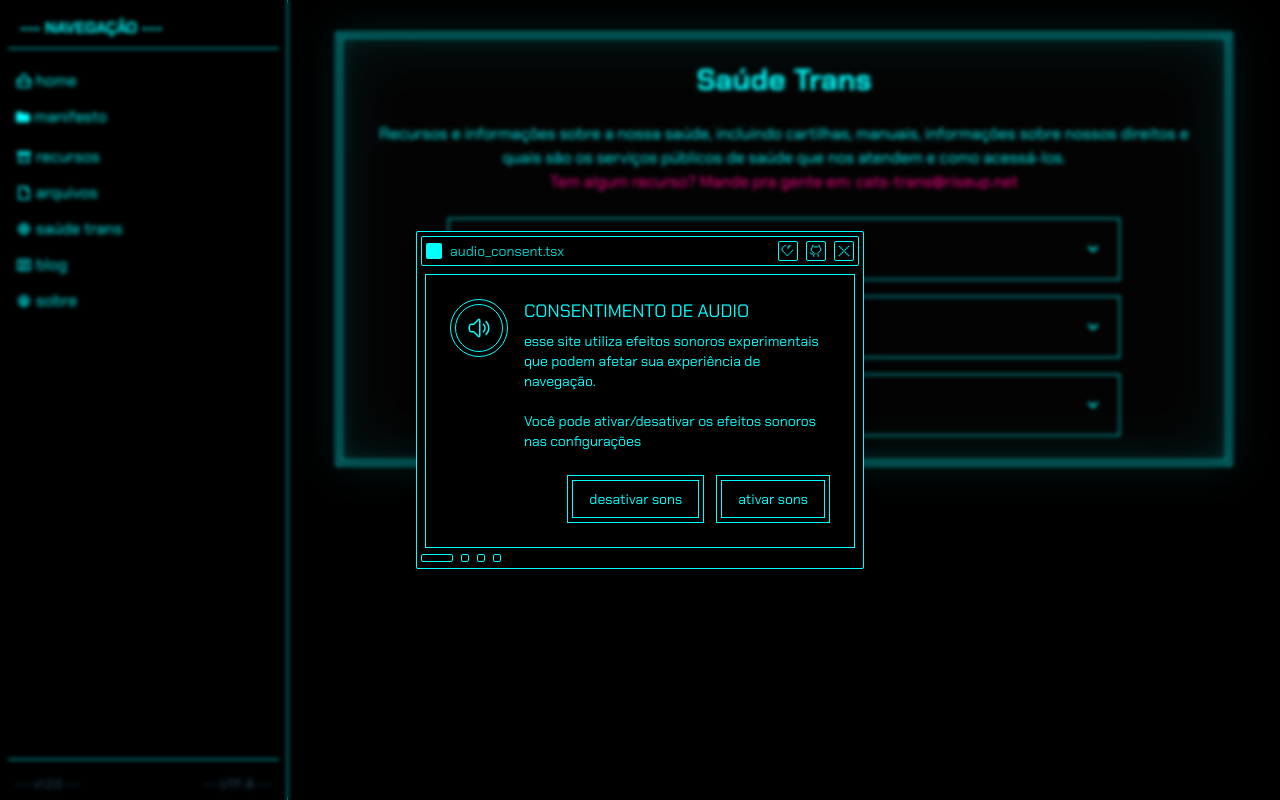
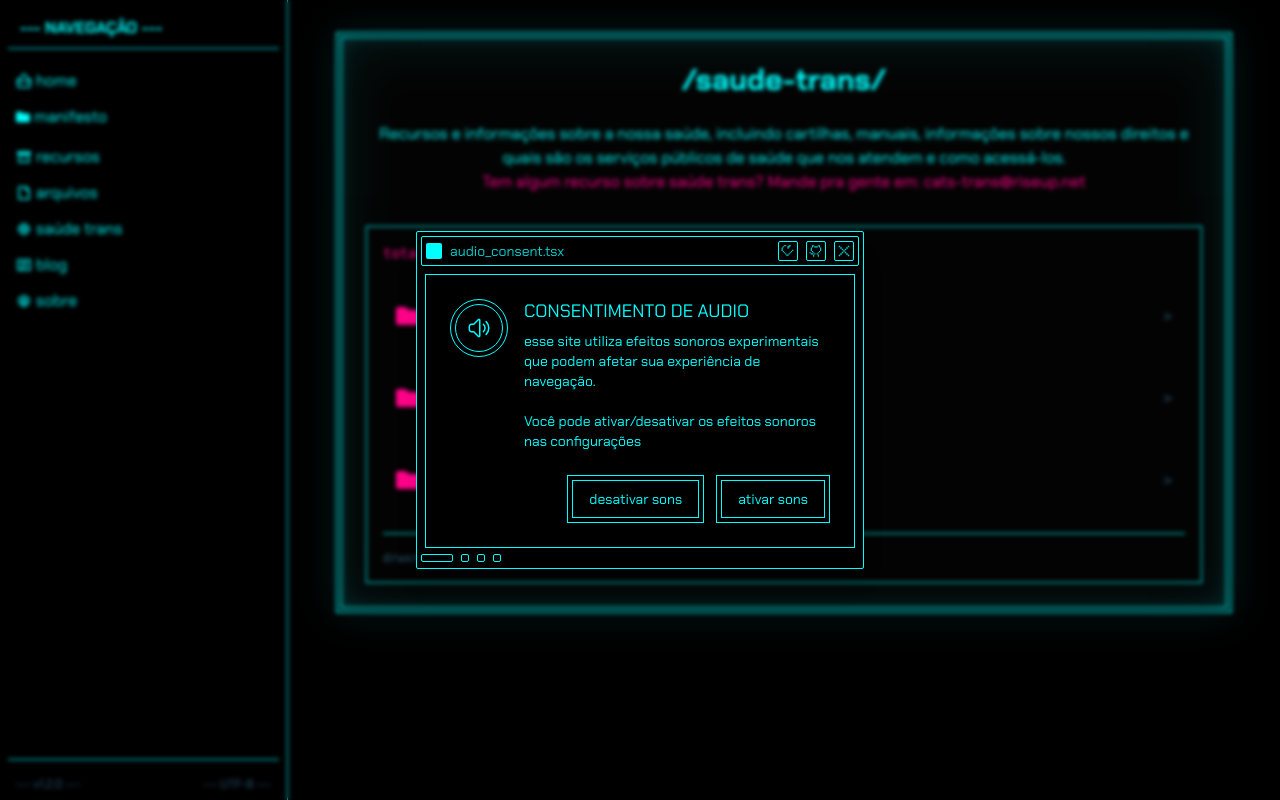
Before and after one commit to Coletivo-Anarquista-Trans/site, a Next.js app: page /saude-trans in a window 1280 px wide. Built offline with nearby package versions, Linux system fonts and the light colour scheme.

Commit message:
feat: atualizando página saúde trans e adicionando casas

```diff
--- /dev/null
+++ b/src/app/saude-trans/casas-acolhimento/page.tsx
@@ -0,0 +1,91 @@
+"use client";
+
+import CyberContainer from "@/components/atoms/CyberContainer";
+
+export default function CasasAcolhimento() {
+    return (
+        <CyberContainer className="min-h-screen flex flex-col items-center overflow-x-hidden px-4 py-8">
+            <CyberContainer className="w-full max-w-4xl border border-accent1 p-1 crt-screen crt-curvature crt-reflection granular-effect">
+                <CyberContainer className="border border-accent1 p-6">
+                    <CyberContainer className="text-2xl sm:text-3xl font-bold text-accent1 mb-6 text-center">
+                        Casas de acolhimento
+                    </CyberContainer>
+
+                    <CyberContainer className="text-accent1 space-y-6">
+                        <section id="casa-1">
+                            <h2 className="text-xl font-bold text-accent5 mb-4">Casa 1</h2>
+                            <p className="text-accent1 mb-4">
+                                Casa de acolhida de jovens LGBT+, centro cultural e clínica de saúde mental gratuita.
+                            </p>
+                            <div className="space-y-2">
+                                <ul className="list-disc list-inside">
+                                    <li>Endereço: Rua Adoniran Barbosa, 151 - Bela Vista, São Paulo - SP</li>
+                                    <li>Contato: contato@casaum.org</li>
+                                    <li>Instagram: @casaum</li>
+                                    <li>Site: <a href="https://www.casaum.org" target="_blank" rel="noopener noreferrer" className="text-accent1 hover:underline">https://www.casaum.org</a></li>
+                                </ul>
+                            </div>
+                        </section>
+
+                        <section id="casa-2">
+                            <h2 className="text-xl font-bold text-accent5 mb-4">Casa Nem</h2>
+                            <p className="text-accent1 mb-4">
+                                Centro de acolhida LGBTQIAPN+ (com atendimento noturno).
+                            </p>
+                            <div className="space-y-2">
+                                <ul className="list-disc list-inside">
+                                    <li>Endereço: Rio de Janeiro - RJ</li>
+                                    <li>Contato: (21) 96519-2569</li>
+                                    <li>Instagram: @casanem_</li>
+                                </ul>
+                            </div>
+                        </section>
+
+                        <section id="casa-3">
+                            <h2 className="text-xl font-bold text-accent5 mb-4">Casa Florescer</h2>
+                            <p className="text-accent1 mb-4">
+                                Centro de acolhida para travestis e mulheres transexuais em situação de vulnerabilidade.
+                            </p>
+                            <div className="space-y-2">
+                                <ul className="list-disc list-inside">
+                                    <li>Endereço: Rua Prates, 1101 - Bom Retiro, São Paulo - SP</li>
+                                    <li>Contato: (11) 3228-0502</li>
+                                    <li>Instagram: @casaflorescer1</li>
+                                </ul>
+                            </div>
+                        </section>
+
+                        <section id="casa-4">
+                            <h2 className="text-xl font-bold text-accent5 mb-4">Casa João Nery</h2>
+                            <p className="text-accent1 mb-4">
+                                Centro de acolhida para homens trans e pessoas transmasculinas em situação de vulnerabilidade.
+                            </p>
+                            <div className="space-y-2">
+                                <ul className="list-disc list-inside">
+                                    <li>Endereço: Rua Carlos Escobar, 86 - Santana, São Paulo - SP</li>
+                                    <li>Contato: caejoaonery@gmail.com</li>
+                                    <li>Instagram: @cajoaonery</li>
+                                </ul>
+                            </div>
+                        </section>
+
+                        <section id="casa-4">
+                            <h2 className="text-xl font-bold text-accent5 mb-4">Casa Miga</h2>
+                            <p className="text-accent1 mb-4">
+                                Centro de referência e casa de acolhimento para pessoas LGBTIA+ do Norte e refugiadas expulsas de casa e/ou em situação de vulnerabilidade social.
+                            </p>
+                            <div className="space-y-2">
+                                <ul className="list-disc list-inside">
+                                    <li>Endereço: Rua Silva Ramos, 839 - Manaus, AM</li>
+                                    <li>Contato: contato@casamiga.org</li>
+                                    <li>Instagram: @casamigalgbt</li>
+                                    <li>Site: <a href="https://linktr.ee/casamigalgbt" target="_blank" rel="noopener noreferrer" className="text-accent1 hover:underline">linktr.ee/casamigalgbt</a></li>
+                                </ul>
+                            </div>
+                        </section>
+                    </CyberContainer>
+                </CyberContainer>
+            </CyberContainer>
+        </CyberContainer>
+    );
+}
--- a/src/app/saude-trans/page.tsx
+++ b/src/app/saude-trans/page.tsx
@@ -2,87 +2,95 @@
 "use client";
 
 import CyberContainer from "@/components/atoms/CyberContainer";
-import CyberDropdown from "@/components/molecules/CyberDropdown";
-import { CyberDropdownItem } from "@/types/dropdown";
+import { FaFolder } from "react-icons/fa";
+import { useRouter } from "next/navigation";
+
+interface DirectoryItem {
+    id: string;
+    name: string;
+    path: string;
+    description: string;
+}
 
 export default function SaudeTrans() {
-    const servicosSaudeItems: CyberDropdownItem[] = [
+    const router = useRouter();
+
+    const directories: DirectoryItem[] = [
         {
-            id: "sp-servicos",
-            label: "São Paulo",
-            onClick: () => console.log("São Paulo")
+            id: "servicos-publicos",
+            name: "servicos-publicos",
+            path: "/saude-trans/servicos-publicos",
+            description: "Serviços públicos de saúde com atendimento a pessoas trans"
         },
         {
-            id: "rj-servicos",
-            label: "Rio de Janeiro",
-            onClick: () => console.log("Rio de Janeiro")
+            id: "casas-acolhimento",
+            name: "casas-acolhimento",
+            path: "/saude-trans/casas-acolhimento",
+            description: "Centros de acolhida LGBTQIAPN+"
+        },
+        {
+            id: "cartilhas-manuais",
+            name: "cartilhas-manuais",
+            path: "/saude-trans/cartilhas-manuais",
+            description: "Guias, cartilhas e manuais sobre saúde, sobrevivência, direitos, etc."
         }
     ];
 
-    const casasAcolhimentoItems: CyberDropdownItem[] = [
-        {
-            id: "casa-1",
-            label: "Casa 1",
-            onClick: () => console.log("Casa SP clicked")
-        },
-        {
-            id: "casa-2",
-            label: "Casa Nem",
-            onClick: () => console.log("Casa RJ clicked")
-        }
-    ];
-
-    const cartilhasManuaisItems: CyberDropdownItem[] = [
-        {
-            id: "cartilha-1",
-            label: "Cartilha de Retificação de Documentos",
-            onClick: () => console.log("Cartilha 1 clicked")
-        },
-        {
-            id: "manual-1",
-            label: "Cartilha de DIY Hormonal",
-            onClick: () => console.log("Manual 1 clicked")
-        },
-        {
-            id: "manual-2",
-            label: "Cartilha sobre segurança ",
-            onClick: () => console.log("Manual 2 clicked"),
-            disabled: true
-        }
-    ];
+    const handleDirectoryClick = (path: string) => {
+        router.push(path);
+    };
 
     return (
         <CyberContainer className="min-h-screen flex flex-col items-center overflow-x-hidden px-4 py-8">
             <CyberContainer className="w-full max-w-4xl border border-accent1 p-1 crt-screen crt-curvature crt-reflection granular-effect">
                 <CyberContainer className="border border-accent1 p-6">
                     <CyberContainer className="text-2xl sm:text-3xl font-bold text-accent1 mb-6 text-center">
-                        Saúde Trans
+                        /saude-trans/
                     </CyberContainer>
 
-                    <CyberContainer className="text-accent1 text-center mb-6">
+                    <CyberContainer className="text-accent1 text-center mb-8">
                         Recursos e informações sobre a nossa saúde, incluindo cartilhas, manuais, informações sobre nossos direitos e quais são os serviços públicos de saúde que nos atendem e como acessá-los.
                         <br />
                         <span className="text-accent5">
-                            Tem algum recurso? Mande pra gente em: cats-trans@riseup.net
+                            Tem algum recurso sobre saúde trans? Mande pra gente em: cats-trans@riseup.net
                         </span>
                     </CyberContainer>
 
-                    <div className="space-y-4">
-                        <CyberDropdown
-                            title="Serviços de Saúde"
-                            items={servicosSaudeItems}
-                        />
+                    <CyberContainer className="border border-accent1 p-4 bg-background">
+                        <div className="text-accent1 mb-4 font-mono text-sm">
+                            <span className="text-accent5">total {directories.length}</span>
+                        </div>
 
-                        <CyberDropdown
-                            title="Casas de Acolhimento"
-                            items={casasAcolhimentoItems}
-                        />
+                        <div className="space-y-2">
+                            {directories.map((dir) => (
+                                <div
+                                    key={dir.id}
+                                    className="flex items-center p-3 hover:bg-accent1 hover:text-background cursor-pointer border border-transparent hover:border-accent1 transition-all duration-200"
+                                    onClick={() => handleDirectoryClick(dir.path)}
+                                >
+                                    <FaFolder
+                                        size={24}
+                                        className="text-accent5 mr-4 flex-shrink-0"
+                                    />
+                                    <div className="flex-1">
+                                        <div className="font-mono text-accent5 group-hover:text-background mb-1">
+                                            {dir.name}/
+                                        </div>
+                                        <div className="text-sm text-accent3 group-hover:text-background">
+                                            {dir.description}
+                                        </div>
+                                    </div>
+                                    <div className="text-accent3 text-sm font-mono ml-4">
+                                        &gt;
+                                    </div>
+                                </div>
+                            ))}
+                        </div>
 
-                        <CyberDropdown
-                            title="Cartilhas e Manuais"
-                            items={cartilhasManuaisItems}
-                        />
-                    </div>
+                        <div className="mt-4 pt-4 border-t border-accent1 text-accent3 text-xs font-mono">
+                            <span>drwxr-xr-x 3 cats-coletivo-anarquista-trans 4096 {new Date().toLocaleDateString('pt-BR')}.</span>
+                        </div>
+                    </CyberContainer>
                 </CyberContainer>
             </CyberContainer>
         </CyberContainer>
```
